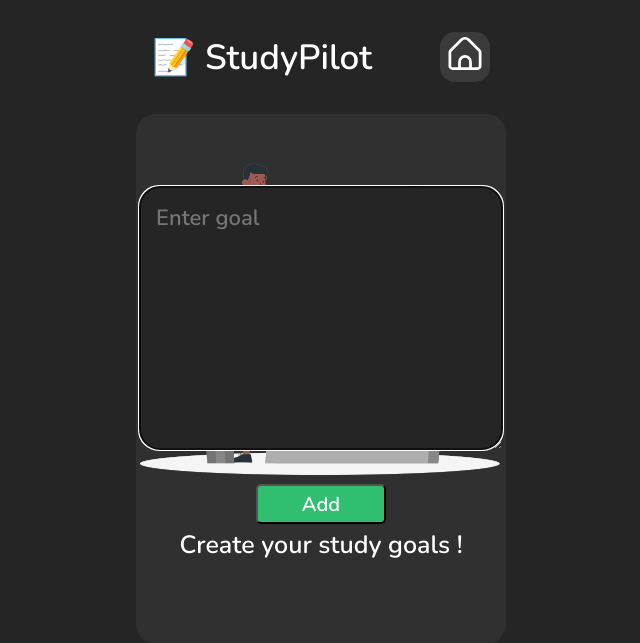
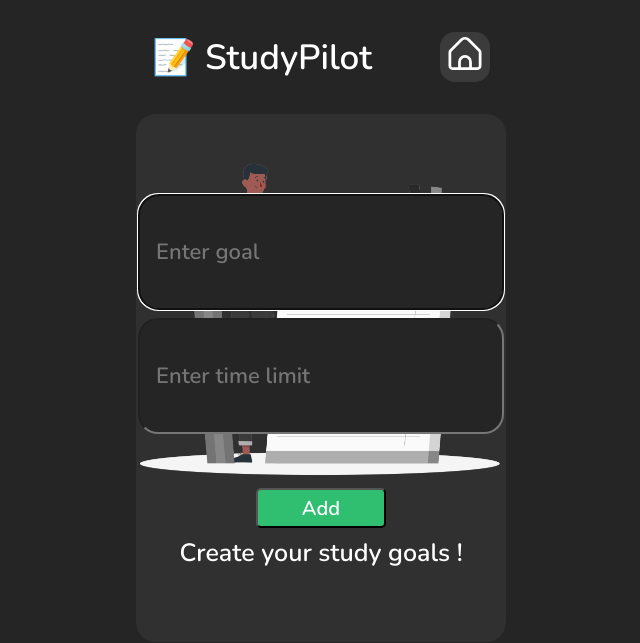
Before and after one commit to Utkarsh-1104/studyPilot, a Node server app: page /compose in a window 1280 px wide. Shown: the top 643 px of the page, without its empty margins (319-959 px from the left). Run offline with Node 20, Linux system fonts and the light colour scheme; some libraries are stand-ins or nearby versions.

Commit message:
time input added

```diff
--- a/public/css/style.css
+++ b/public/css/style.css
@@ -50,7 +50,7 @@
     font-family: Nunito;
     font-size: 25px;
     position: fixed;
-    top: 33rem;
+    top: 33.5rem;
 }
 .btn-div {
     fill: #252525;
@@ -129,18 +129,17 @@
     place-items: center;
     gap: 0.5rem;
     position: relative;
-    margin-top: -20.5rem;
+    margin-top: -20rem;
 }
 .goal {
     width: 330px;
-    height: 230px;
+    height: 80px;
     border-radius: 20px;
     background: #252525;
     padding: 1rem;
     color: #CFCFCF;
     font-family: Nunito;
     font-size: 22px;
-
 }
 .add-goal {
     width: 130px;
@@ -152,7 +151,7 @@
     text-align: center;
     font-family: Nunito;
     font-size: 20px;
-    margin-bottom: 0.4rem;
+    margin-top: 2.9rem;
 }
 .compose {
     width: 100%;
--- a/views/compose.ejs
+++ b/views/compose.ejs
@@ -2,8 +2,8 @@
 <div class="compose">
     <img src="../assets/bg.png" alt="" class="bg-img">
     <form class="add-goals" action="/compose" method="post">
-        <textarea name="goal" id="goal" class="goal" cols="35" rows="8" autofocus placeholder="Enter goal"></textarea>
-        <br>
+        <input name="goal" id="goal" class="goal" autofocus placeholder="Enter goal"></input>
+        <input name="time" id="goal" class="goal" autofocus placeholder="Enter time limit"></input>
         <button class="add-goal" type="submit">Add</button>
     </form>
     <h2 class="wlc-text">Create your study goals !</h2>
```
